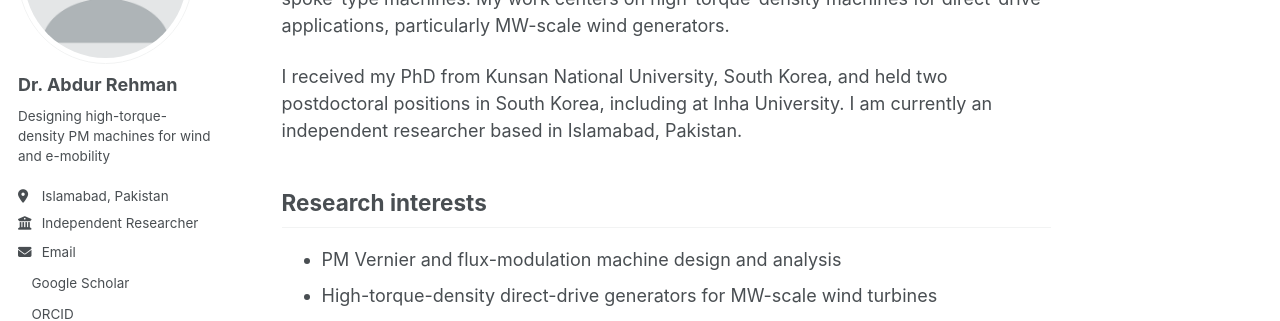
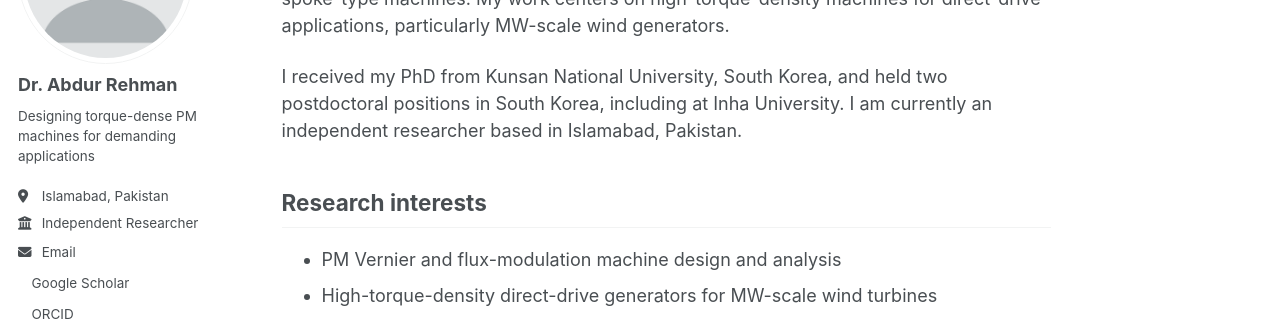
Before and after one commit to dr-abdur-rehman/dr-abdur-rehman.github.io, a Jekyll site: the page built from _pages/about.md, in a window 1280 px wide. Shown: the part 212-533 px from the top of the page. Built offline with Jekyll 4.4.1, drawn with Linux system fonts in a browser that asks for light colours; a style sheet for code colours, icons or effects is not loaded.

Commit message:
Update _config.yml

```diff
--- a/_config.yml
+++ b/_config.yml
@@ -26,7 +26,7 @@ author:
   avatar           : "profile.png"
   name             : "Dr. Abdur Rehman"
   pronouns         : # example: "she/her"
-  bio              : "Designing high-torque-density PM machines for wind and e-mobility"
+  bio              : "Designing torque-dense PM machines for demanding applications"
   location         : "Islamabad, Pakistan"
   employer         : "Independent Researcher"
   uri              : # URL
```
